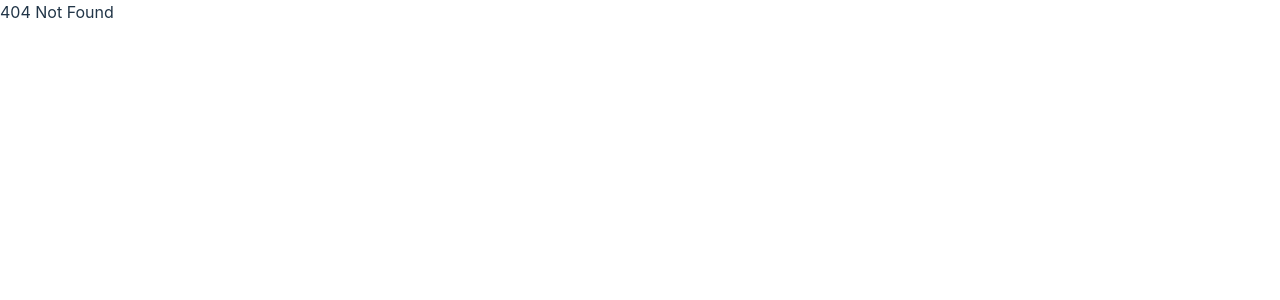
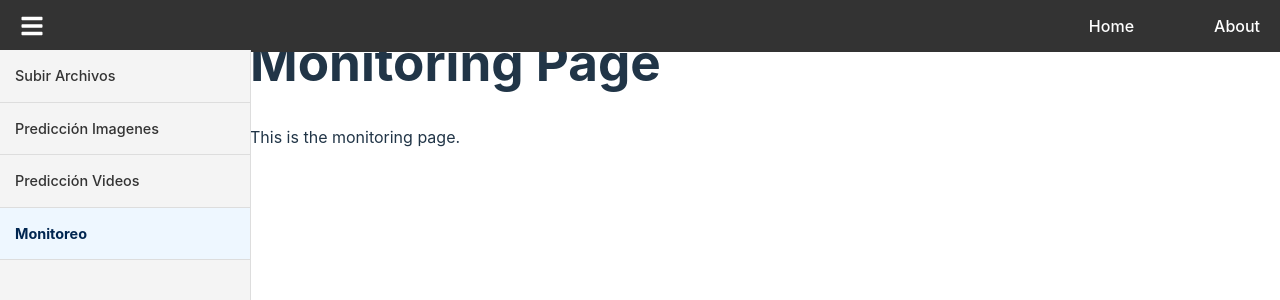
Before and after one commit to FelipeGI1/Practica1-SW, a React (Vite) app in the folder frontend/: page /monitoring in a window 1280 px wide. Before the commit this address had no page. Shown: the top 300 px of the page. Built offline with nearby package versions, Linux system fonts and the light colour scheme.

Commit message:
ADD Layout and functional pages

```diff
--- /dev/null
+++ b/frontend/src/components/Aside.jsx
@@ -0,0 +1,25 @@
+import { NavLink } from 'react-router-dom';
+import '../styles/aside.css';
+
+const Aside = ({ menuOpen }) => {
+    return (
+        <aside className={`aside-container ${menuOpen ? 'aside-open' : 'aside-closed'}`}>
+            <nav className="aside-nav">
+                <ul>
+                    <li><NavLink to="/upload">Subir Archivos</NavLink></li>
+                </ul>
+                <ul>
+                    <li><NavLink to="/predict-images">Predicción Imagenes</NavLink></li>
+                </ul>
+                <ul>
+                    <li><NavLink to="/predict-videos">Predicción Videos</NavLink></li>
+                </ul>
+                <ul>
+                    <li><NavLink to="/monitoring">Monitoreo</NavLink></li>
+                </ul>
+            </nav>
+        </aside>
+    );
+}
+
+export default Aside;
--- /dev/null
+++ b/frontend/src/components/Layout.jsx
@@ -0,0 +1,24 @@
+import { useState } from 'react';
+import { Outlet } from 'react-router-dom';
+import Navbar from '../components/Navbar';
+import Aside from '../components/Aside';
+import '../styles/layout.css'
+
+const Layout = () => {
+    const [menuOpen, setMenuOpen] = useState(true);
+    const toggleMenu = () => setMenuOpen(!menuOpen);
+
+    return (
+        <div className={`home-container ${menuOpen ? 'aside-open' : 'aside-closed'}`}>
+            <Navbar onToggleMenu={toggleMenu} />
+            <Aside menuOpen={menuOpen} />
+            <main className="home-main">
+                <div className="main-content">
+                    <Outlet context={{ menuOpen, toggleMenu }} />
+                </div>
+            </main>
+        </div>
+    );
+}
+
+export default Layout;
--- a/frontend/src/components/Navbar.jsx
+++ b/frontend/src/components/Navbar.jsx
@@ -1,5 +1,5 @@
 import React from 'react';
-import { NavLink, useNavigate } from 'react-router-dom';
+import { NavLink } from 'react-router-dom';
 import { FaBars } from 'react-icons/fa';
 import '../styles/navbar.css';
 
@@ -12,7 +12,7 @@ const NavBar = ({ onToggleMenu }) => {
             <ul className="navbar-list">
                 <li className="navbar-item"><NavLink to="/">Home</NavLink></li>
                 <li className="navbar-item"><NavLink to="/about">About</NavLink></li>
-            </ul>btn
+            </ul>
         </nav>
     );
 }
--- a/frontend/src/main.jsx
+++ b/frontend/src/main.jsx
@@ -1,22 +1,48 @@
-import { createBrowserRouter, RouterProvider } from 'react-router-dom'
-import ReactDOM from 'react-dom/client'
-import './styles/index.css'
-import Home from './pages/home.jsx'
-import About from './pages/About.jsx'
+import { createBrowserRouter, RouterProvider } from 'react-router-dom';
+import ReactDOM from 'react-dom/client';
+import './styles/index.css';
+import Home from './pages/home.jsx';
+import About from './pages/About.jsx';
+import Layout from './components/Layout.jsx';
+import Upload from './pages/Upload.jsx';
+import PredictImages from './pages/PredictImages.jsx';
+import PredictVideos from './pages/PredictVideos.jsx';
+import Monitoring from './pages/Monitoring.jsx';
 
 const router = createBrowserRouter([
   {
     path: '/',
-    element: <Home />,
-    errorElement: <div>404 Not Found</div>
+    element: <Layout />,
+    children: [
+      {
+        path: '/',
+        element: <Home />,
+      },
+      {
+        path: '/about',
+        element: <About />,
+      },
+      {
+        path: '/upload',
+        element: <Upload />,
+      },
+      {
+        path: '/predict-images',
+        element: <PredictImages />,
+      },
+      {
+        path: '/predict-videos',
+        element: <PredictVideos />,
+      },
+      {
+        path: '/monitoring',
+        element: <Monitoring />,
+      },
+    ],
+    errorElement: <div>404 Not Found</div>,
   },
-  {
-    path: '/about',
-    element: <About />,
-    errorElement: <div>404 Not Found</div>
-  }
 ]);
 
 ReactDOM.createRoot(document.getElementById('root')).render(
-  <RouterProvider router={router}/>
+  <RouterProvider router={router} />
 );
--- a/frontend/src/pages/Home.jsx
+++ b/frontend/src/pages/Home.jsx
@@ -1,4 +1,4 @@
-import React from 'react';
+import { useState } from 'react';
 import '../styles/home.css';
 import NavBar from '../components/Navbar';
 
--- /dev/null
+++ b/frontend/src/pages/Monitoring.jsx
@@ -0,0 +1,12 @@
+import React from "react";
+
+const Monitoring = () => {
+    return (
+        <div className="monitoring-page">
+            <h1>Monitoring Page</h1>
+            <p>This is the monitoring page.</p>
+        </div>
+    );
+};
+
+export default Monitoring;
--- /dev/null
+++ b/frontend/src/pages/PredictImages.jsx
@@ -0,0 +1,12 @@
+import React from "react";
+
+const PredictImages = () => {
+    return (
+        <div className="predict-images-page">
+            <h1>Predict Images Page</h1>
+            <p>This is the predict images page.</p>
+        </div>
+    );
+};
+
+export default PredictImages;
--- /dev/null
+++ b/frontend/src/pages/PredictVideos.jsx
@@ -0,0 +1,12 @@
+import React from "react";
+
+const PredictVideos = () => {
+    return (
+        <div className="predict-videos-page">
+            <h1>Predict Videos Page</h1>
+            <p>This is the predict videos page.</p>
+        </div>
+    );
+};
+
+export default PredictVideos;
--- /dev/null
+++ b/frontend/src/pages/Upload.jsx
@@ -0,0 +1,12 @@
+import React from "react";
+
+const Upload = () => {
+    return (
+        <div className="upload-page">
+            <h1>Upload Page</h1>
+            <p>This is the upload page.</p>
+        </div>
+    );
+};
+
+export default Upload;
--- /dev/null
+++ b/frontend/src/styles/aside.css
@@ -0,0 +1,51 @@
+.aside-container {
+    position: fixed;
+    top: 50px;
+    left: 0;
+    background: #f4f4f4;
+    height: calc(100vh - 50px);
+    border-right: 1px solid #ddd;
+    width: 250px;
+    transition: transform 0.3s ease;
+    overflow-y: auto;
+    z-index: 1999;
+}
+
+.aside-container.aside-open {
+    transform: translateX(0);
+}
+
+.aside-container.aside-closed {
+    transform: translateX(-250px);
+}
+
+.aside-nav ul {
+    list-style-type: none;
+    padding: 0;
+    margin: 0;
+}
+
+.aside-nav ul li {
+    border-bottom: 1px solid #ddd;
+}
+
+.aside-nav ul li a {
+    display: block;
+    padding: 15px;
+    color: #333;
+    text-decoration: none;
+    font-size: 0.9em;
+    white-space: nowrap;
+    overflow: hidden;
+    text-overflow: ellipsis;
+}
+
+.aside-nav ul li a:hover {
+    background: #ddeeff;
+}
+
+.aside-nav ul li a.active {
+    font-weight: bold;
+    background: #eef7ff;
+    color: #002651;
+}
--- /dev/null
+++ b/frontend/src/styles/layout.css
@@ -0,0 +1,32 @@
+.home-container {
+    display: flex;
+    flex-direction: column;
+    min-height: 100vh;
+    overflow: hidden;
+}
+
+.aside-open .home-aside {
+    transform: translateX(0);
+}
+
+.aside-closed .home-aside {
+    transform: translateX(-250px);
+}
+
+.home-main {
+    flex: 1;
+    display: flex;
+    flex-direction: column;
+    background: white;
+    margin-left: 0;
+    transition: margin-left 0.3s ease;
+}
+
+.aside-open .home-main {
+    margin-left: 250px;
+}
+
+.main-content {
+    width: 100%;
+    box-sizing: border-box;
+}
```
